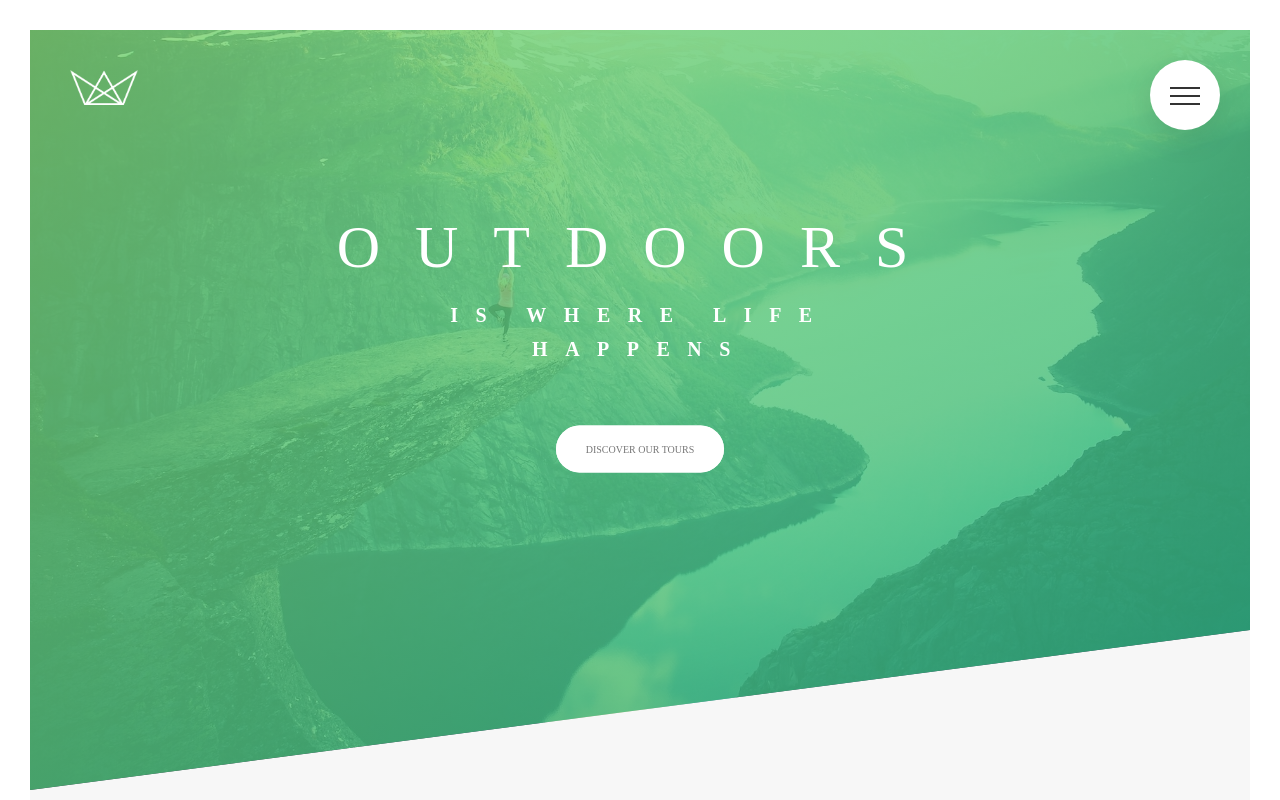
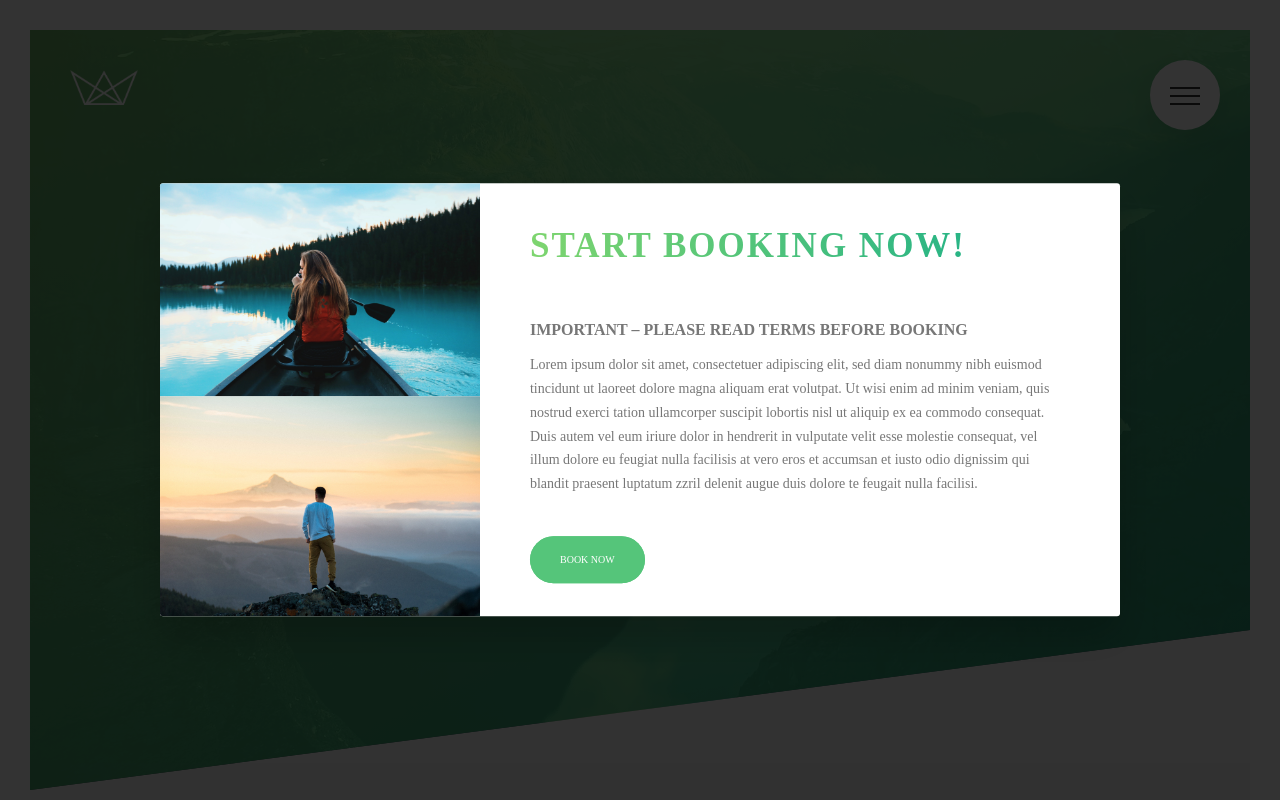
Before and after one commit to blackbeardev/nature-tours-c9, a website: page index.html in a window 1280 px wide. Shown: the top 800 px of the page. Drawn offline with Linux system fonts and the light colour scheme.

Commit message:
Created the pop up block that will appear when you click on the book button in the tours cards.

```diff
--- a/index.html
+++ b/index.html
@@ -344,5 +344,40 @@
 
         </footer>
 
+        <!--Pop-up-->
+        <div class="popup">
+            <div class="popup__content">
+                <div class="popup__left">
+                    <img src="img/nat-8.jpg" alt="Tour photo" class="popup__img">
+                    <img src="img/nat-9.jpg" alt="Tour photo" class="popup__img">
+                </div>
+                <div class="popup__right">
+                    <h2 class="heading-secondary u-margin-bottom-medium">Start booking now!</h2>
+                    <h3 class="heading-tertiary u-margin-bottom-small">Important &ndash; Please read terms before booking</h3>
+                    <p class="popup__text">Lorem ipsum dolor sit amet, consectetuer adipiscing elit,
+                    sed diam nonummy nibh euismod tincidunt ut laoreet dolore
+                    magna aliquam erat volutpat. Ut wisi enim ad minim veniam,
+                    quis nostrud exerci tation ullamcorper suscipit lobortis nisl
+                    ut aliquip ex ea commodo consequat. Duis autem vel eum iriure
+                    dolor in hendrerit in vulputate velit esse molestie consequat,
+                    vel illum dolore eu feugiat nulla facilisis at vero eros et
+                    accumsan et iusto odio dignissim qui blandit praesent luptatum
+                    zzril delenit augue duis dolore te feugait nulla facilisi.
+                    <!--Nam liber tempor cum soluta nobis eleifend option congue
+                    nihil imperdiet doming id quod mazim placerat facer possim
+                    assum. Typi non habent claritatem insitam; est usus legentis
+                    in iis qui facit eorum claritatem. Investigationes
+                    demonstraverunt lectores legere me lius quod ii legunt saepius.
+                    Claritas est etiam processus dynamicus, qui sequitur mutationem
+                    consuetudium lectorum. Mirum est notare quam littera gothica,
+                    quam nunc putamus parum claram, anteposuerit litterarum formas
+                    humanitatis per seacula quarta decima et quinta decima. Eodem
+                    modo typi, qui nunc nobis videntur parum clari, fiant sollemnes
+                    in futurum.--></p>
+                    <a href="#" class="btn btn--green">Book now</a>
+                </div>
+            </div>
+        </div>
+
     </body>
 </html>
--- /dev/null
+++ b/sass/components/_popup.scss
@@ -0,0 +1,43 @@
+.popup {
+    height: 100vh;
+    width: 100%;
+    background-color: rgba($color-black, .8);
+    position: fixed;
+    top: 0;
+    left: 0;
+    z-index: 3000;
+
+    &__content {
+       @include center-horizontal-vertical;
+
+       width: 75%;
+       box-shadow: 0 2rem 4rem rgba($color-black, .2);
+       background-color: $color-white;
+       border-radius: 3px;
+       display: table;
+       overflow: hidden;
+    }
+
+    &__left {
+        width: 33.33333333%;
+
+        display: table-cell;
+    }
+
+    &__right {
+        width: 66.6666667;
+        display: table-cell;
+        vertical-align: middle;
+        padding: 3rem 5rem;
+    }
+
+    &__img {
+        display: block;
+        width: 100%;
+    }
+
+    &__text {
+        font-size: 1.4rem;
+        margin-bottom: 4rem;
+    }
+}
--- a/sass/main.scss
+++ b/sass/main.scss
@@ -16,6 +16,7 @@
 @import "components/story";
 @import "components/bg-video";
 @import "components/form";
+@import "components/popup";
 
 @import "layout/grid";
 @import "layout/header";
```
Also changed, not shown: css/style.css.
